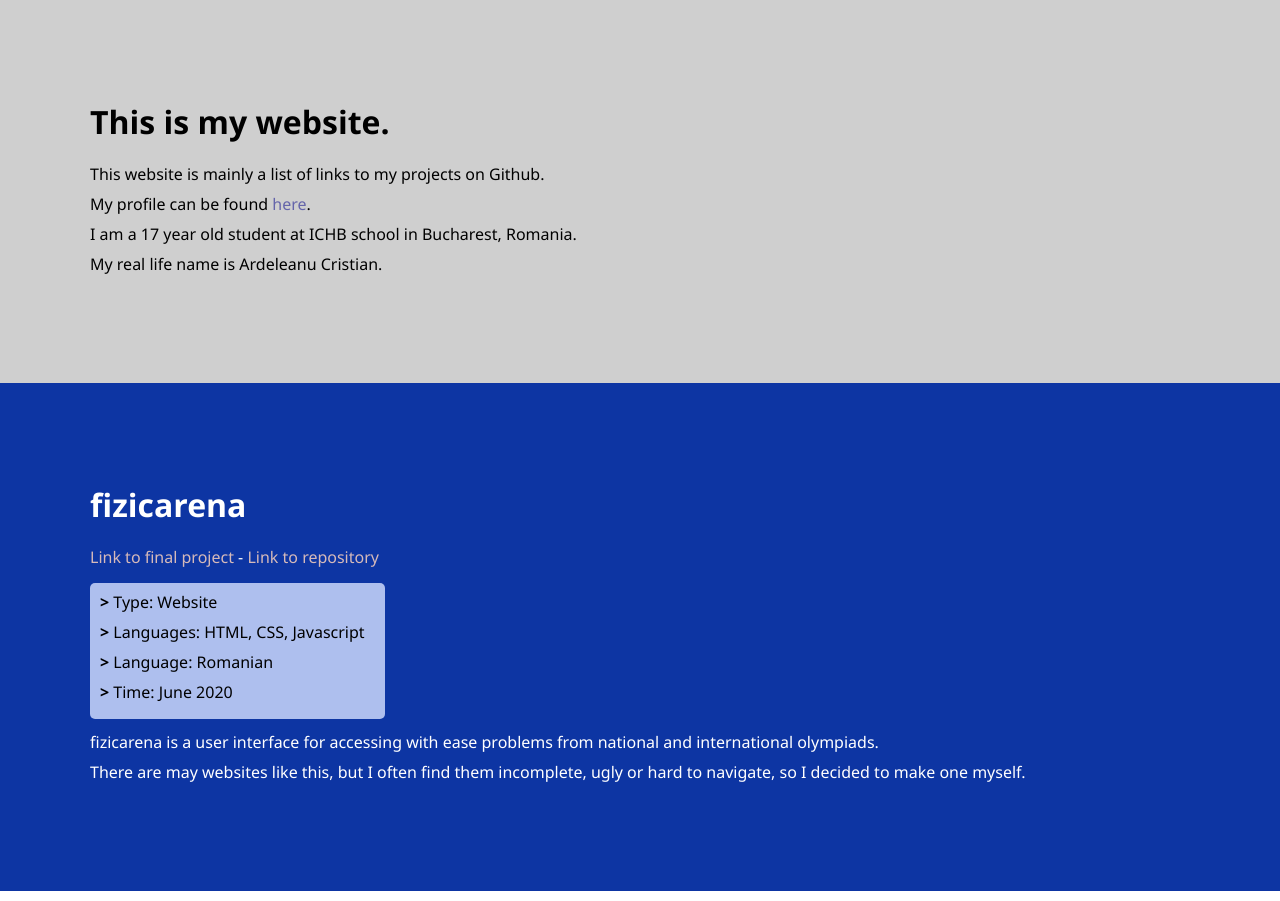
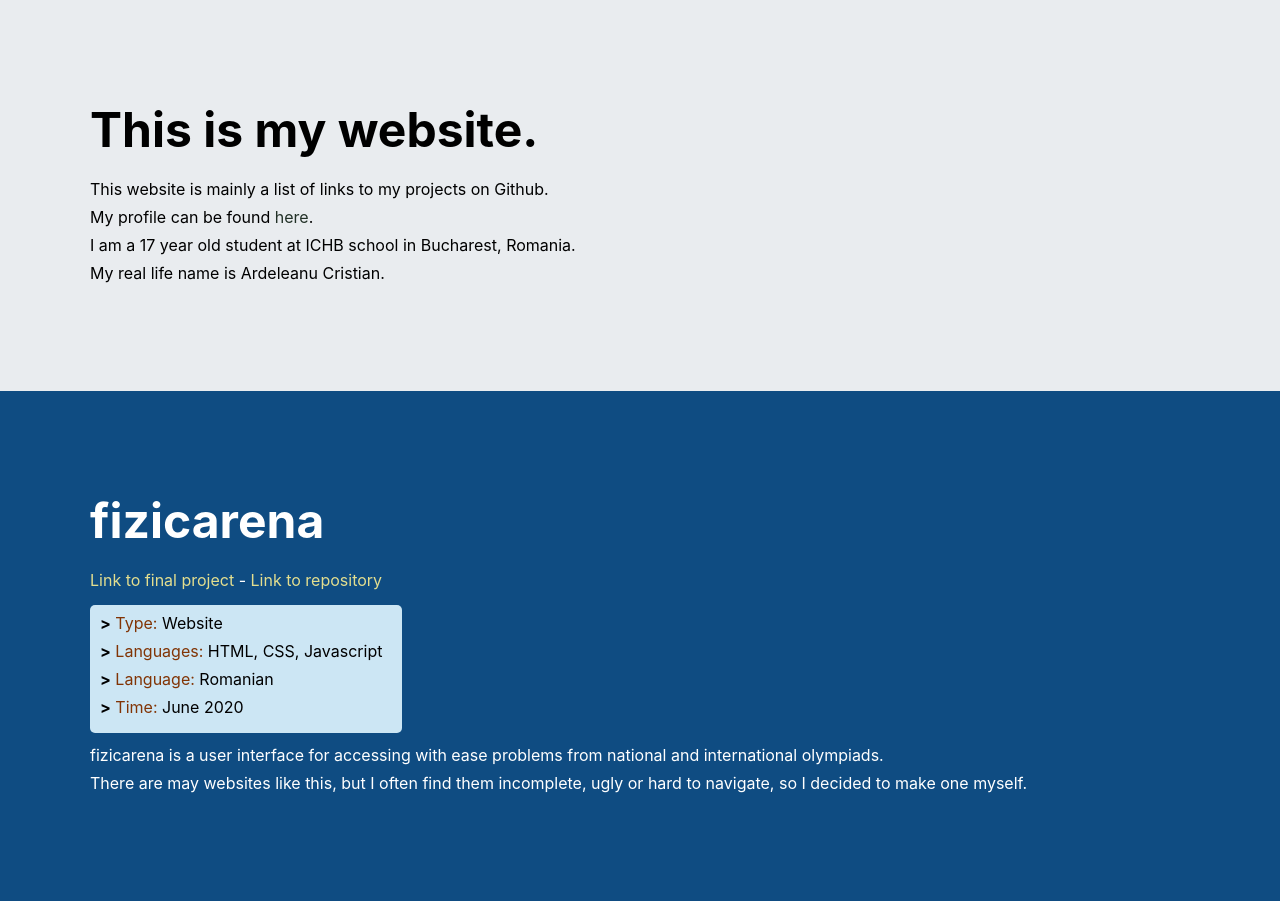
Before and after one commit to grezde/grezde.github.io, a plain HTML site: page index.html in a window 1280 px wide. Drawn offline with Linux system fonts and the light colour scheme.

Commit message:
changed collor pallete

```diff
--- a/index.html
+++ b/index.html
@@ -30,10 +30,10 @@
                         <a href="https://github.com/grezde/fizicarena">Link to repository</a>
                     </p>
                     <div class="project_info">
-                        <p><span class="point">></span> Type: Website</p>
-                        <p><span class="point">></span> Languages: HTML, CSS, Javascript </p>
-                        <p><span class="point">></span> Language: Romanian</p>
-                        <p><span class="point">></span> Time: June 2020</p>
+                        <p><span class="point">></span> <span class="property">Type:</span> Website</p>
+                        <p><span class="point">></span> <span class="property">Languages:</span> HTML, CSS, Javascript </p>
+                        <p><span class="point">></span> <span class="property">Language:</span>    Romanian</p>
+                        <p><span class="point">></span> <span class="property">Time:</span>  June 2020</p>
                     </div>
                     <p>fizicarena is a user interface for accessing with ease problems from national and international olympiads.</p>
                     <p>There are may websites like this, but I often find them incomplete, ugly or hard to navigate, so I decided to make one myself.</p>
--- a/style.css
+++ b/style.css
@@ -1,18 +1,18 @@
 
 body {
-    font-family: 'Segoe UI', Tahoma, Geneva, Verdana, sans-serif;
+    font-family: -apple-system,BlinkMacSystemFont,"Segoe UI",Roboto,"Helvetica Neue",Arial,"Noto Sans",sans-serif,"Apple Color Emoji","Segoe UI Emoji","Segoe UI Symbol","Noto Color Emoji";
     margin: 0;
     padding: 0;
 }
 
 a {
-    color: rgb(100, 100, 170);
+    color: #223127;
     text-decoration: none;
     transition: color 0.1s ease;
 }
 
 a:hover {
-    color: rgb(39, 39, 88);
+    color: #41521F;
 }
 
 div {
@@ -21,6 +21,11 @@ div {
 
 p, h1, div {
     margin: 0;
+}
+
+h1 {
+    font-size: 3em;
+    font-weight: bold;
 }
 
 .expand_button {
@@ -89,27 +94,34 @@ p, h1, div {
     .row_container_inside {
         width: 90%;
     }
+    .row_container.uncollapsed {
+        padding: 50px 0px;
+    }
 
 }
 
 #jumbotron {
-    background-color: rgb(207, 207, 207);
+    background-color: #E9ECEF;
 }
 
 #fizicarena_container {
     color: white;
-    background-color: rgb(13, 53, 163);
+    background-color: #0F4C82;
 }
 
 #fizicarena_container .project_info {
-    background-color: rgb(174, 191, 238);
+    background-color: #CCE6F4;
     color: black;
 }
 
 #fizicarena_container a {
-    color: rgb(214, 186, 186);
+    color: #E3DE8F;
 }
 
 #fizicarena_container a:hover {
-    color: rgb(179, 118, 118);
+    color: #D5B942;
 }
+
+#fizicarena_container .project_info .property {
+    color: #813405;
+}
```
